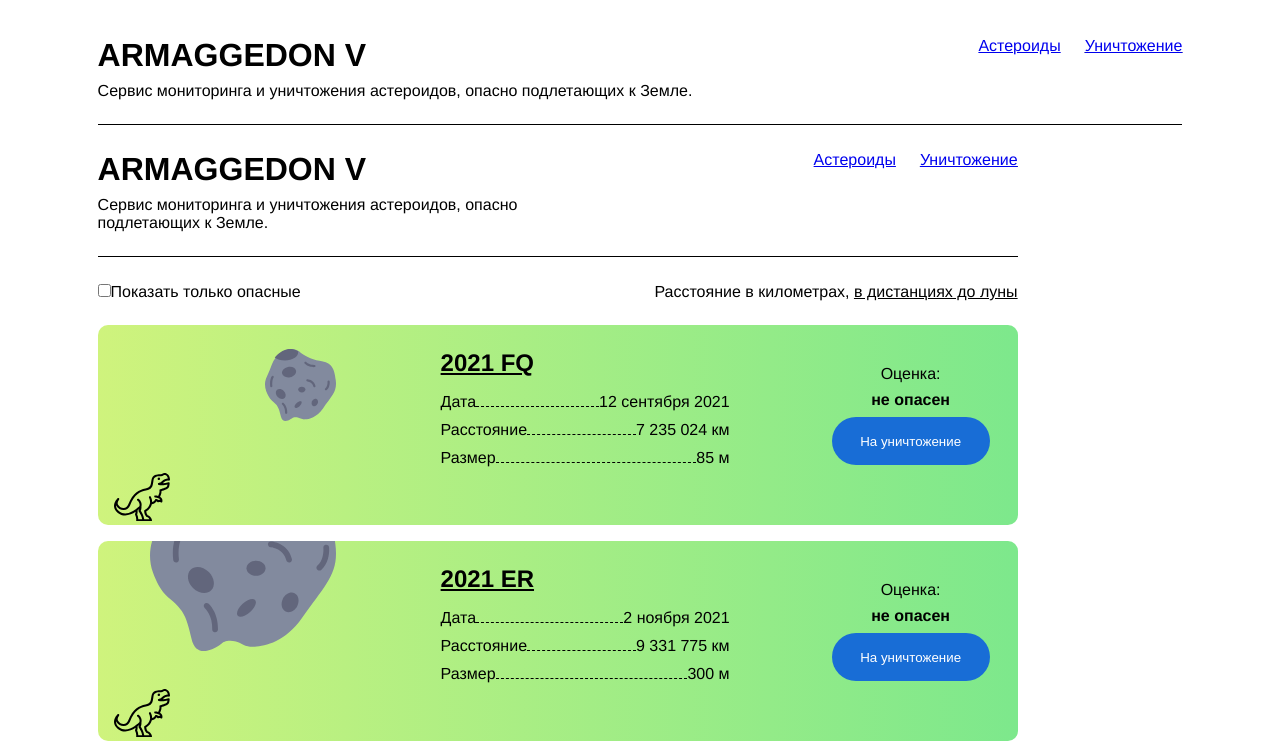
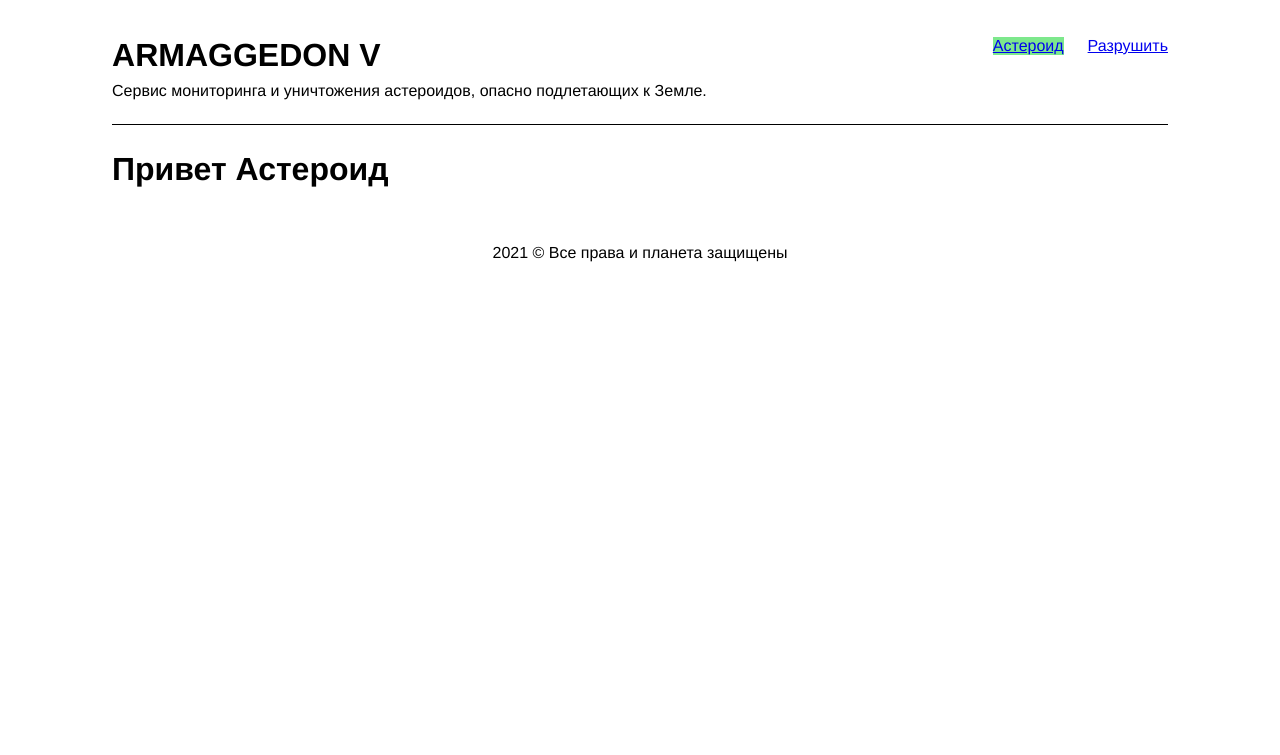
Before and after one commit to Pavel038/Asteroid-Project, a React (Vite) app: page / in a window 1280 px wide. Shown: the top 755 px of the page. Built offline with nearby package versions, Linux system fonts and the light colour scheme.

Commit message:
my commit

```diff
--- a/src/App.css
+++ b/src/App.css
@@ -161,3 +161,6 @@ body{
     text-align: center;
     margin-top: 56px;
 }
+.nav-link-active{
+    background-color: #7DE88C;
+}
--- a/src/App.jsx
+++ b/src/App.jsx
@@ -1,19 +1,13 @@
-import Header from "./Components/Header.jsx";
-import MainBody from "./Components/MainBody.jsx";
-import Footer from "./Components/Footer.jsx";
+import {Outlet} from "react-router";
 
 function App() {
 
+return(
+    <>
+    <Outlet/>
+    </>
+)
 
-  return (
-
-      <div className="container">
-            <Header/>
-            <MainBody/>
-            <Footer/>
-      </div>
-
-          )
-          }
+}
 
           export default App
--- a/src/Components/AsteroidData.jsx
+++ b/src/Components/AsteroidData.jsx
@@ -1,57 +1,18 @@
-import AsteroidCard from "./AsteroidCard.jsx";
-import Vector1 from "../assets/Vector (1).svg";
-import Vector2 from "../assets/Vector (2).svg";
-import Vector3 from "../assets/Vector (3).svg";
-import Group from "../assets/Group.svg";
-import Group1 from "../assets/Group (1).svg";
-import Group2 from "../assets/Group (2).svg";
-import dino from "../assets/dino.svg";
+
+import {useEffect} from "react";
+
+
+
 
 
 
 export default function AsteroidData(){
-    const info = [
-        {
-            id:1,
-            name: '2021 FQ',
-            date: '12 сентября 2021',
-            distance: '7 235 024 км',
-            size: '85 м',
-            vector:Vector1,
-            group: Group,
-            dino:dino,
-            danger:false
-        },
-        {
-            id:2,
-            name: '2021 ER',
-            date: '2 ноября 2021',
-            distance: '9 331 775 км',
-            size: '300 м',
-            vector:Vector2,
-            group: Group1,
-            dino:dino,
-            danger:false
-        },
-        {
-            id:3,
-            name: '2022 QQ',
-            date: '3 марта 2022',
-            distance: '2 866 012 км',
-            size: '850 м',
-            vector:Vector3,
-            group: Group2,
-            dino:dino,
-            danger:true
-        }
 
-    ]
+    useEffect(() => {
 
-    return (
-        <>
-        {info.map((elem,index)=>(
-            <AsteroidCard key ={index} elem={elem}/>
-            ))}
-        </>
-    )
+        fetch("https://api.nasa.gov/neo/rest/v1/feed")
+            .then(res => res.json())
+            .then(json => console.log(json))
+    }, []);
+
 }
--- a/src/Components/MainBody.jsx
+++ b/src/Components/MainBody.jsx
@@ -11,9 +11,7 @@ export default function MainBody() {
                 </div>
                 <p>Расстояние в километрах, <u>в дистанциях до луны</u></p>
             </div>
-            <div className="cart__container">
-                    <AsteroidData/>
-                </div>
+
         </div>
                 )
                 }
--- a/src/Components/Navigate.jsx
+++ b/src/Components/Navigate.jsx
@@ -1,12 +1,20 @@
-import {Link} from "react-router";
+import {NavLink} from "react-router";
 
 export default function Navigate (){
     return (
-        <>
-            <ul className="nav">
-                <li><Link to="asteroids">Астероиды</Link></li>
-                <li style={{textDecorationLine: 'underline'}}><Link to="destruction">Уничтожение</Link></li>
+        <nav>
+            <ul className='nav'>
+            <NavLink to="/" end >
+                {({isActive})=>(
+                <li className={isActive && "nav-link-active" }>Астероид</li>
+                )}
+            </NavLink>
+                <NavLink to="/destruction"  >
+                    {({isActive})=>(
+                        <li className={isActive && "nav-link-active" }>Разрушить</li>
+                    )}
+                </NavLink>
             </ul>
-        </>
+        </nav>
     )
 }
--- a/src/Pages/DestructionPage.jsx
+++ b/src/Pages/DestructionPage.jsx
@@ -1,7 +1,18 @@
+import AsteroidData from "../Components/AsteroidData.jsx";
+import MainBody from "../Components/MainBody.jsx";
+import Footer from "../Components/Footer.jsx";
+
 export default function DestructionPage(){
  return (
      <>
-     <h1>Разрушить</h1>
+         <div className="container">
+             <MainBody/>
+             <div className="cart__container">
+                 <AsteroidData/>
+             </div>
+
+         </div>
+
      </>
  )
 }
--- a/src/main.jsx
+++ b/src/main.jsx
@@ -5,15 +5,17 @@ import {BrowserRouter, Route, Routes} from "react-router";
 import AsteroidsPage from "./Pages/AsteroidsPage.jsx";
 import DestructionPage from "./Pages/DestructionPage.jsx";
 import Header from "./Components/Header.jsx";
+import Footer from "./Components/Footer.jsx";
 
 createRoot(document.getElementById('root')).render(
     <BrowserRouter>
         <Header/>
         <Routes>
-            <Route path="/" element={<App/>}/>
-            <Route path="asteroids" element={<AsteroidsPage/>}/>
-            <Route path="destruction" element={<DestructionPage/>}/>
+            <Route path="/" element={<App/>}>
+                <Route index element={<AsteroidsPage/>}/>
+                <Route path="destruction" element={<DestructionPage/>}/>
+            </Route>
         </Routes>
-
+        <Footer/>
     </BrowserRouter>
 )
```
